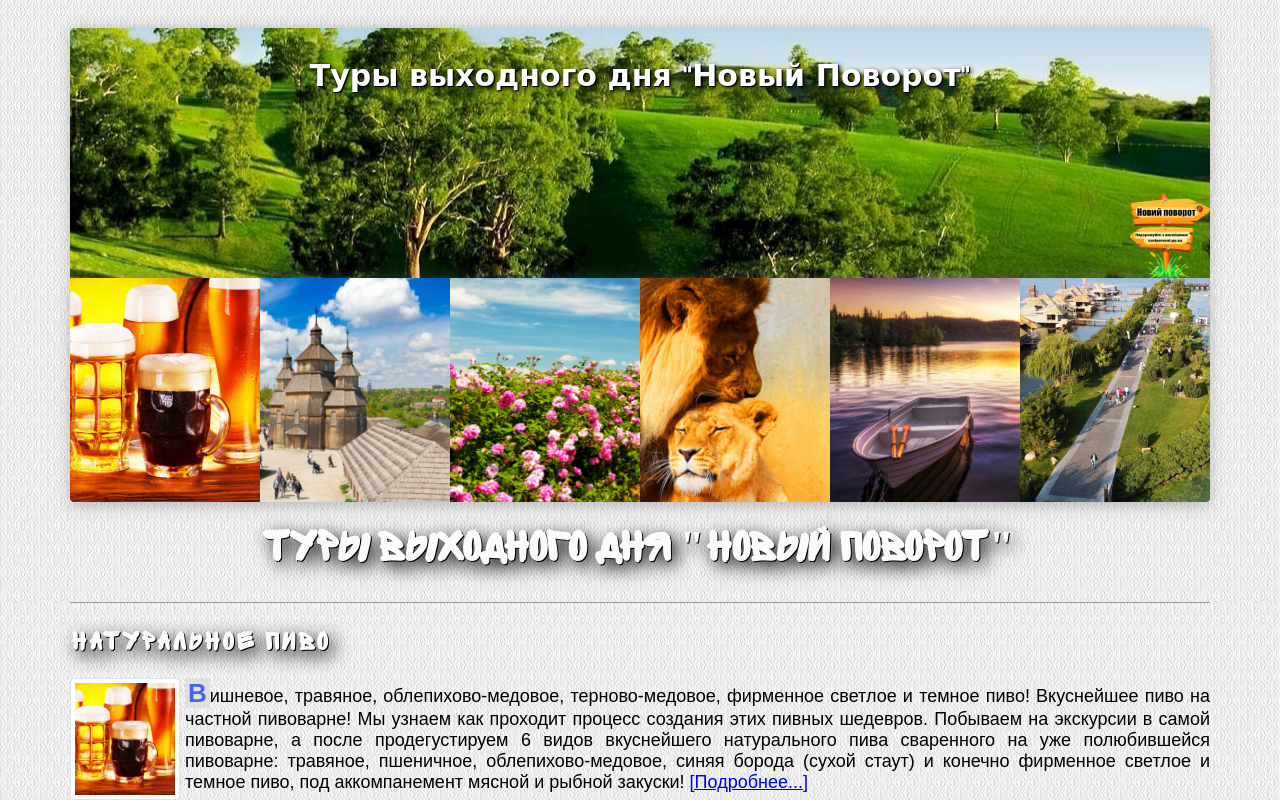
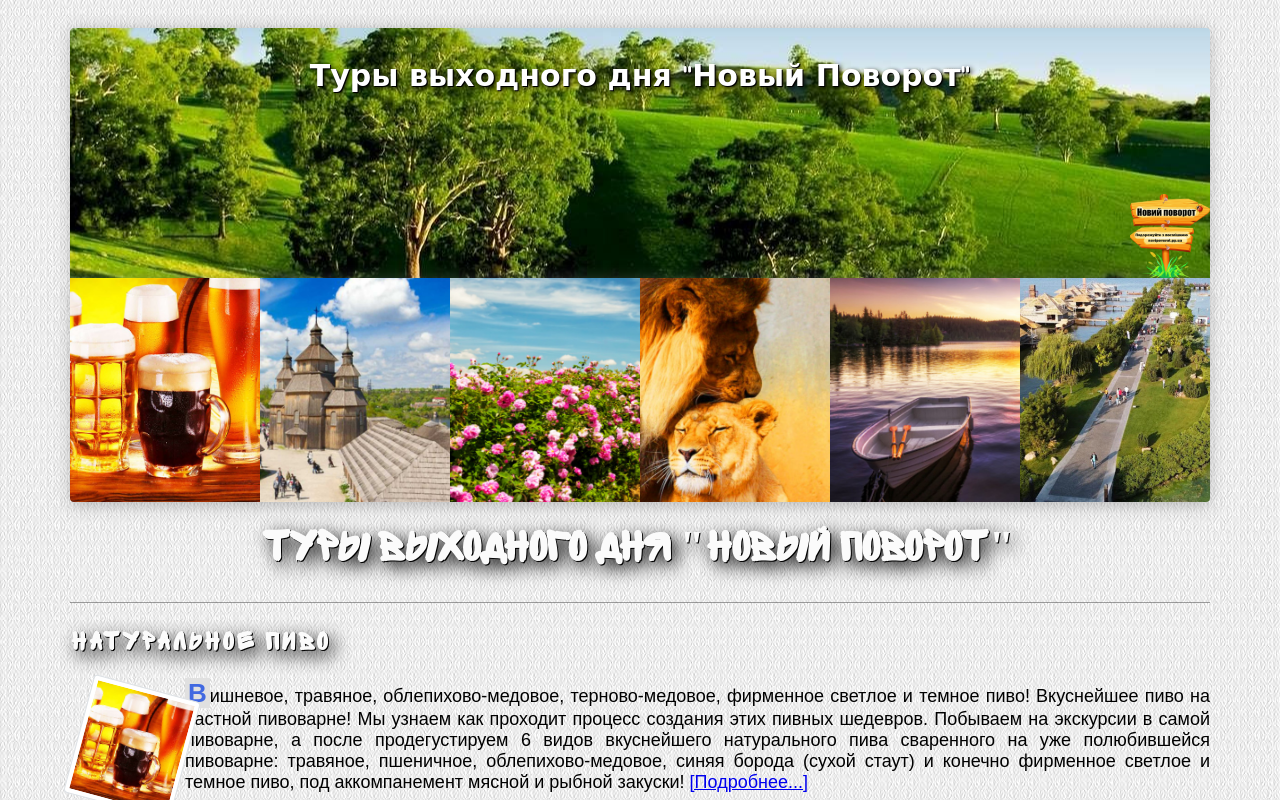
Before and after one commit to Dmitriy-1986/novipovorot-landing, a plain HTML site: page index.html in a window 1280 px wide. In both pictures the pointer is over the picture 125 px from the left and 738 px from the top of the page. Shown: the top 800 px of the page. Drawn offline with Linux system fonts and the light colour scheme.

Commit message:
Update style.css

```diff
--- a/css/style.css
+++ b/css/style.css
@@ -188,6 +188,13 @@ body {
     border-radius: .25rem;
 }
 
+.content img:hover {
+    transform: rotate(15deg);
+    transform-origin: 25% 75%;
+    -webkit-transform: rotate(15deg);
+    -webkit-transform-origin: 25% 75%;
+}
+
 .footer {
     padding: 25px 0 25px 5px;
     background-color: rgba(61, 60, 60, 0.472);
```
